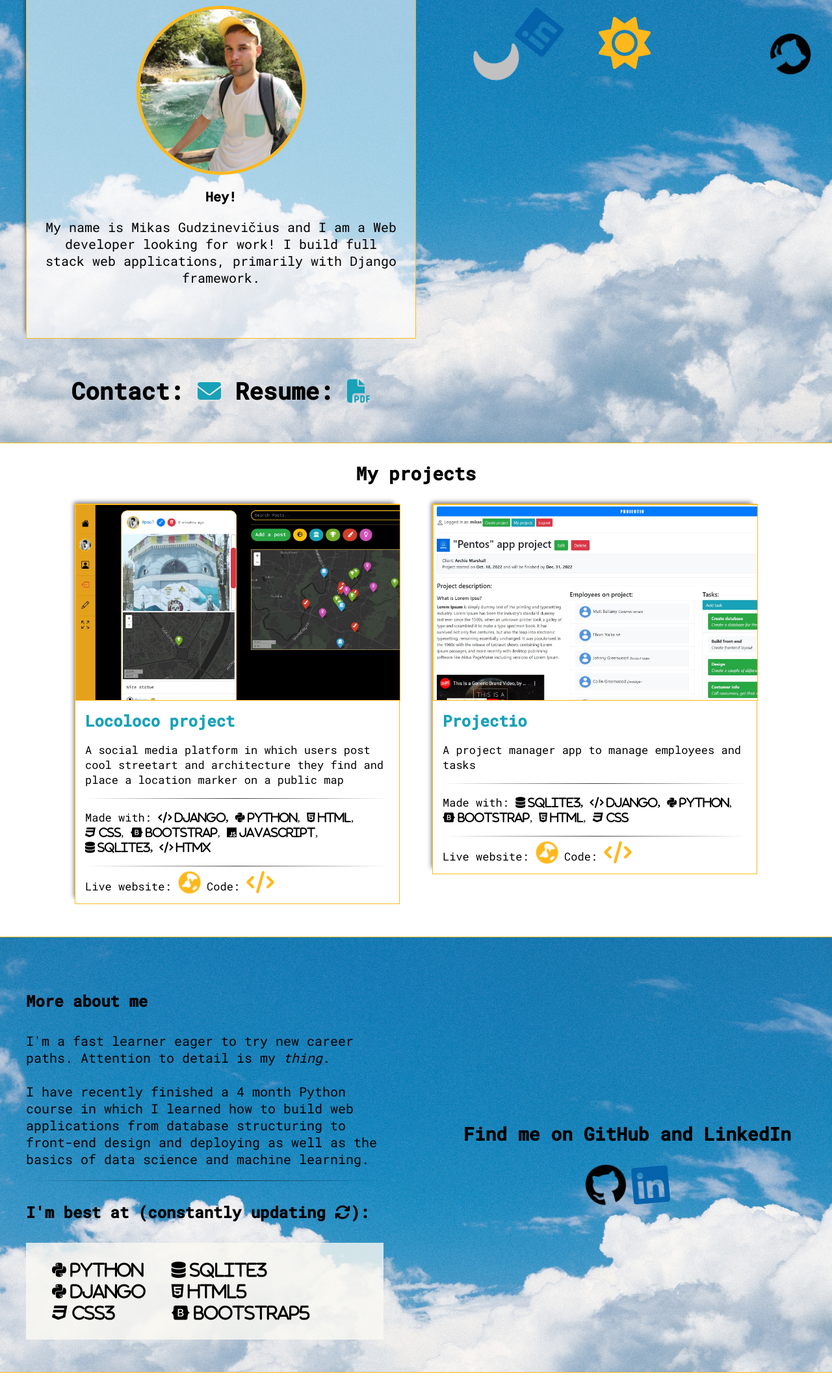
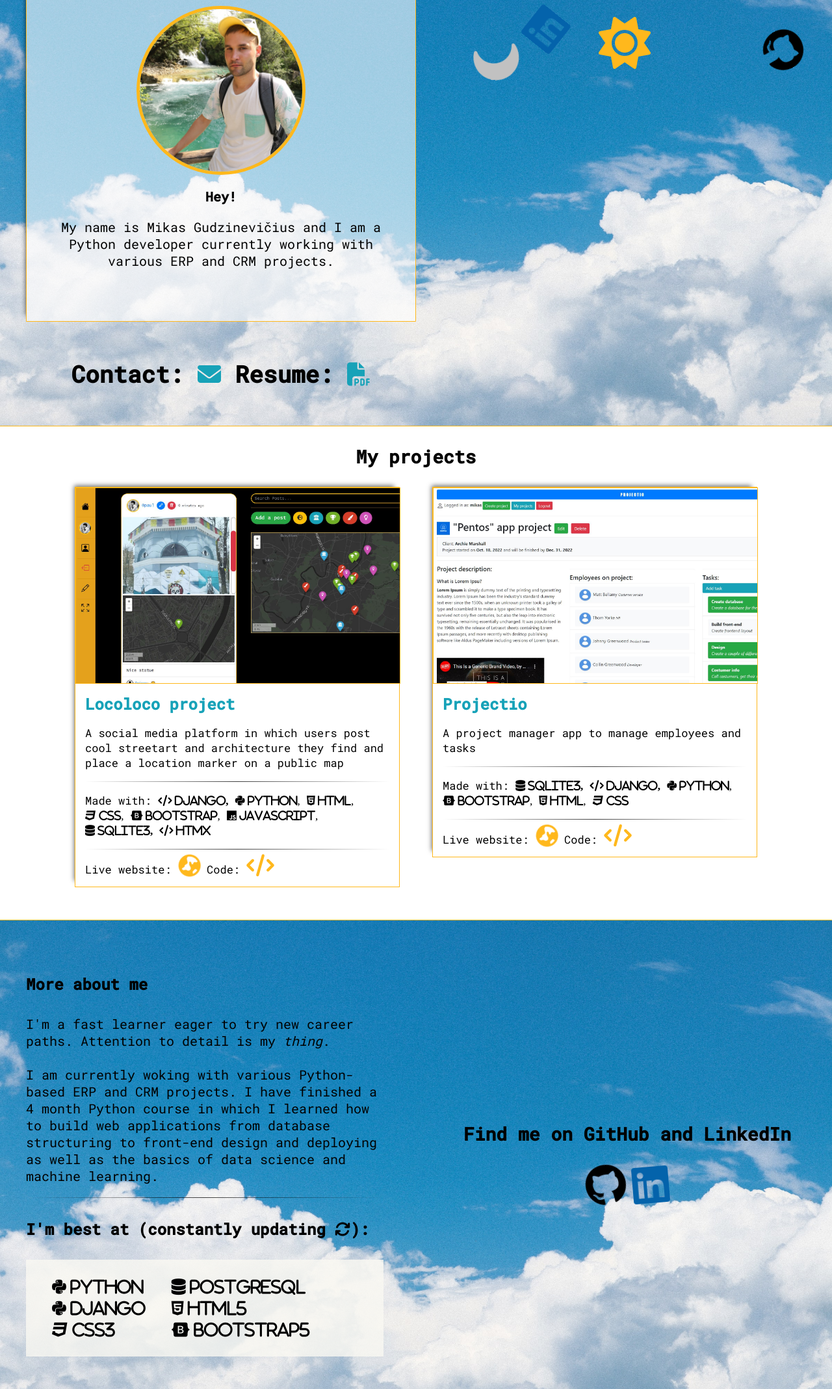
Before and after one commit to MikasGu/portfolio-website, a plain HTML site: page index.html in a window 1280 px wide. Shown: the part 134-2271 px from the top of the page at 65% size. Before the commit the page ends 2246 px from the top, so only its background shows below. Drawn offline with nearby package versions, Linux system fonts and the light colour scheme; a web font is replaced by a local one.

Commit message:
Update index.html

```diff
--- a/index.html
+++ b/index.html
@@ -63,9 +63,7 @@
               <img id="profile_pic" src="images/mikas.jpg" alt="" />
               <h5 style="text-align: center; line-height: 0">Hey!</h5>
               <p id="intro-text">
-                My name is Mikas Gudzinevičius and I am a Web developer looking
-                for work! I build full stack web applications, primarily with
-                Django framework.
+                My name is Mikas Gudzinevičius and I am a Python developer currently working with various ERP and CRM projects.
               </p>
             </div>
           </div>
@@ -220,7 +218,8 @@
             <p>
               I'm a fast learner eager to try new career paths. Attention to
               detail is my <i>thing</i>. <br /><br />
-              I have recently finished a 4 month Python course in which I
+              I am currently woking with various Python-based ERP and CRM projects.
+              I have finished a 4 month Python course in which I
               learned how to build web applications from database structuring to
               front-end design and deploying as well as the basics of data
               science and machine learning.
@@ -237,7 +236,7 @@
                 <li><i class="fa-brands fa-css3"> CSS3</i></li>
               </ul>
               <ul>
-                <li><i class="fa-solid fa-database"> SQLite3</i></li>
+                <li><i class="fa-solid fa-database"> PostgreSQL</i></li>
                 <li><i class="fa-brands fa-html5"> HTML5</i></li>
                 <li><i class="fa-brands fa-bootstrap"> Bootstrap5</i></li>
               </ul>
```
